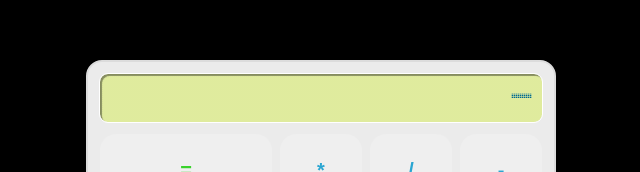
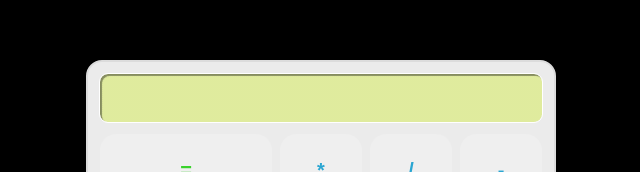
Before and after one commit to lakshya0246/botpress-calculator-app, a React (Create React App) app: page / in a window 1280 px wide. Shown: the part 140-312 px from the top of the page, without its empty margins (319-959 px from the left). Built offline with nearby package versions, Linux system fonts and the light colour scheme.

Commit message:
change default display value

```diff
--- a/src/Calculator/Calculator.constants.ts
+++ b/src/Calculator/Calculator.constants.ts
@@ -6,3 +6,5 @@ export const OPERATOR_FUNCTIONS: Record<MathOperators, (a: number, b: number) =>
   [MathOperators.MULTIPLY]: utils.multiply,
   [MathOperators.DIVIDE]: utils.divide,
 };
+
+export const DEFAULT_DISPLAY_VALUE = "";
--- a/src/Calculator/Calculator.ts
+++ b/src/Calculator/Calculator.ts
@@ -1,5 +1,5 @@
 import { useState } from "react";
-import { OPERATOR_FUNCTIONS } from "./Calculator.constants";
+import { DEFAULT_DISPLAY_VALUE, OPERATOR_FUNCTIONS } from "./Calculator.constants";
 import { MathOperators } from "./Calculator.types";
 
 type Operand = string | undefined;
@@ -8,7 +8,7 @@ export function useCalculator() {
   const [_operands, _setOperands] = useState<[Operand, Operand]>([undefined, undefined]);
   // TODO: Add check for setting the right operator;
   const [_operator, setOperator] = useState<MathOperators | undefined>(undefined);
-  const [displayValue, setDisplayValue] = useState<string>("-");
+  const [displayValue, setDisplayValue] = useState<string>(DEFAULT_DISPLAY_VALUE);
 
   function calculate() {
     if (_operator && _operands[0] !== undefined && _operands[1] !== undefined) {
@@ -36,7 +36,7 @@ export function useCalculator() {
   }
 
   function setOperand(value: number) {
-    setDisplayValue("-");
+    setDisplayValue(DEFAULT_DISPLAY_VALUE);
     if (_operator === undefined) {
       _setOperands((previousOperands) => [(previousOperands[0] ?? "") + value, undefined]);
     } else {
```
